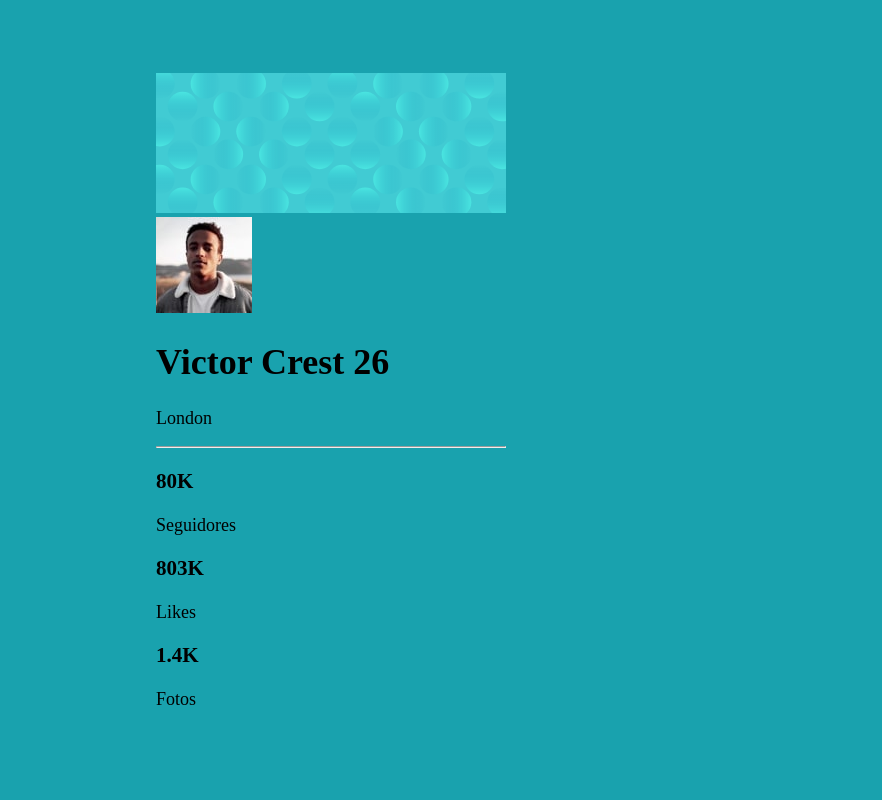
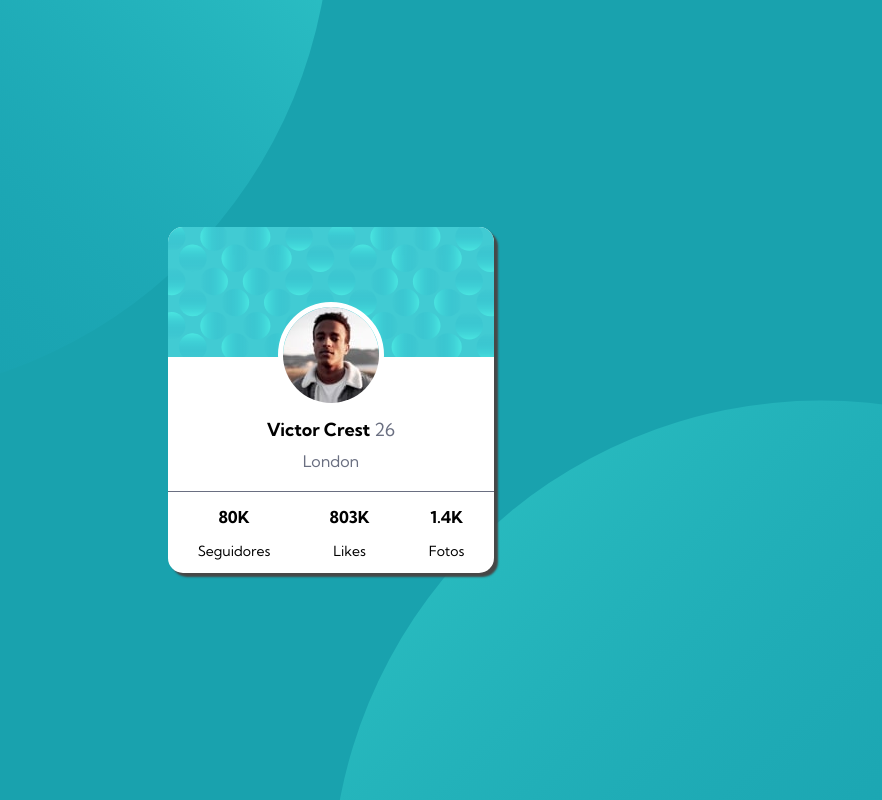
Before and after one commit to Pachoxb/CARD-Profile, a plain HTML site: page index.html in a window 1280 px wide. Shown: the whole page, without its empty margins (309-1191 px from the left). Drawn offline with Linux system fonts and the light colour scheme.

Commit message:
Proyecto terminado

```diff
--- /dev/null
+++ b/css/estilos.scss
@@ -0,0 +1,92 @@
+:root {
+    --dark-cyan: hsl(185, 75%, 39%);
+    --very-dark-desaturated: hsl(229, 23%, 23%);
+    --dark-grayish-blue: hsl(227, 10%, 46%);
+
+
+}
+
+html {
+    box-sizing: border-box;
+    font-size: 62.5%;
+    }
+  *, *:before, *:after {
+    box-sizing: inherit;
+}
+
+
+body {
+    background-color: var(--dark-cyan);
+    font-family: 'Kumbh Sans', sans-serif;
+    background-image: url(../images/bg-pattern-top.svg), url(../images/bg-pattern-bottom.svg);
+    background-repeat: no-repeat, no-repeat;
+    background-position: right 50vw bottom 50vh, left 50vw top 50vh;
+
+}
+
+.flex {
+    display: flex;
+    justify-content: center;
+    align-items: center;
+    height: 100vh;
+
+}
+
+.card {
+    background-color: white;
+    width: 326px;
+    border-radius: 15px;
+    overflow: hidden;
+    box-shadow: 4px 4px 2px rgb(71, 71, 71);
+
+    &-header {
+        width: 100%;
+        display: block;
+
+    }
+
+    &-body {
+        display: flex;
+        flex-direction: column;
+        align-items: center;
+        border-bottom: 1px solid var(--dark-grayish-blue);
+
+        &-img {
+            border: 5px solid white;
+            border-radius: 50%;
+            margin-top: -17%;
+
+        }
+
+        &-title {
+            font-size: 1.8rem;
+
+            span {
+                color: var(--dark-grayish-blue);
+                font-weight: 400;
+            }
+        }
+
+        &-text {
+            color: var(--dark-grayish-blue);
+            font-size: 1.6rem;
+            margin-top: 0rem;
+            margin-bottom: 2rem;
+
+        }
+
+
+    }
+
+    &-footer {
+        display: flex;
+        justify-content: space-around;
+
+        &-social {
+            text-align: center;
+            font-size: 1.4rem
+        }
+
+    }
+
+}
--- a/css/main.scss
+++ /dev/null
@@ -1,28 +0,0 @@
-:root {
-    --dark-cyan: hsl(185, 75%, 39%);
-    --very-dark-desaturated: hsl(229, 23%, 23%);
-    --dark-grayish-blue: hsl(227, 10%, 46%);
-    --dark-gray: hsl(0, 0%, 59%);
-
-}
-
-html {
-    box-sizing: border-box;
-}
-
-*, *:before, *:after {
-    box-sizing: inherit;
-}
-
-
-body {
-    background-color: var(--dark-cyan);
-    font-size: 18px;
-}
-
-.flex {
-    display: flex;
-    justify-content: center;
-    align-items: center;
-    height: 100vh;
-}
--- a/index.html
+++ b/index.html
@@ -5,13 +5,14 @@
     <meta http-equiv="X-UA-Compatible" content="IE=edge">
     <meta name="viewport" content="width=device-width, initial-scale=1.0">
     <title>Perfil Tarjeta</title>
-    <link href="./css/normalize.css" rel="stylesheet" >
+    <link rel="stylesheet" href="/css/normalize.css">
+    <link rel="stylesheet" href="/css/estilos.css" >
     <link rel="stylesheet" href="/images/image-victor.jpg">
-    <link rel="stylesheet" href="/images/favicon-32x32.png">
-    <link rel="stylesheet" href="/css/main.css">
+    <link rel="shortcut icon" href="/images/favicon-32x32.png" type="image/x-icon">
     <link rel="preconnect" href="https://fonts.googleapis.com">
     <link rel="preconnect" href="https://fonts.gstatic.com" crossorigin>
     <link href="https://fonts.googleapis.com/css2?family=Kumbh+Sans:wght@400;700&display=swap" rel="stylesheet">
+
 
 </head>
 <body>
@@ -23,28 +24,28 @@
                 <img src="/images/image-victor.jpg" alt="imagen victor" class="card-body-img">
                 <h1 class="card-body-title">Victor Crest   <span>26 </span> </h1>
                 <p class="card-body-text">London </p>
-                <hr>
 
             </div>
 
-            <div class="card-footer-social">
+         <div class="card-footer">
+                <div class="card-footer-social">
                 <h3>80K</h3>
                 <p>Seguidores </p>
 
-            </div>
+                </div>
 
-            <div class="card-footer-social">
+                <div class="card-footer-social">
                 <h3>803K</h3>
                 <p>Likes </p>
 
-            </div>
+                </div>
 
-            <div class="card-footer-social">
+                <div class="card-footer-social">
                 <h3>1.4K</h3>
                 <p>Fotos </p>
 
+                </div>
             </div>
-
 
 
         </article>
```
Also changed, not shown: css/estilos.css (added), css/main.css (deleted), css/normalize.css, 2 other files.
